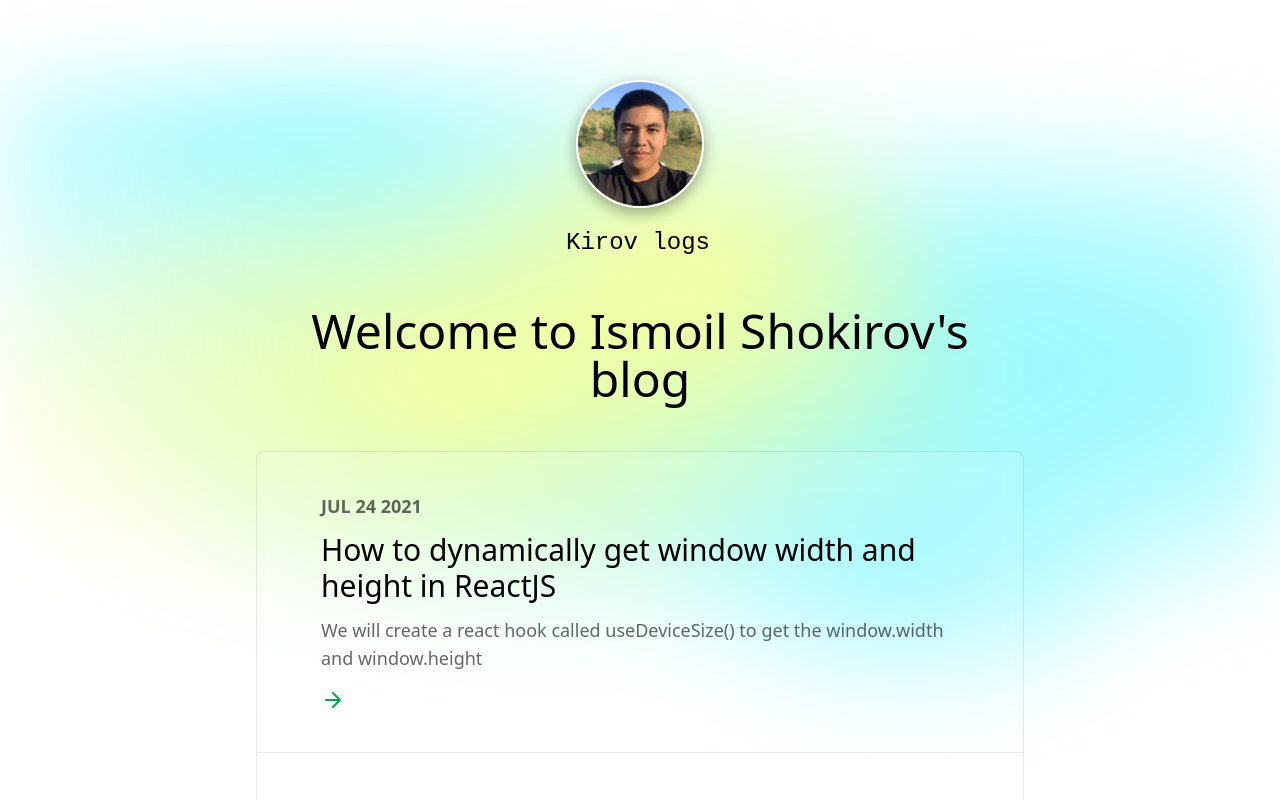
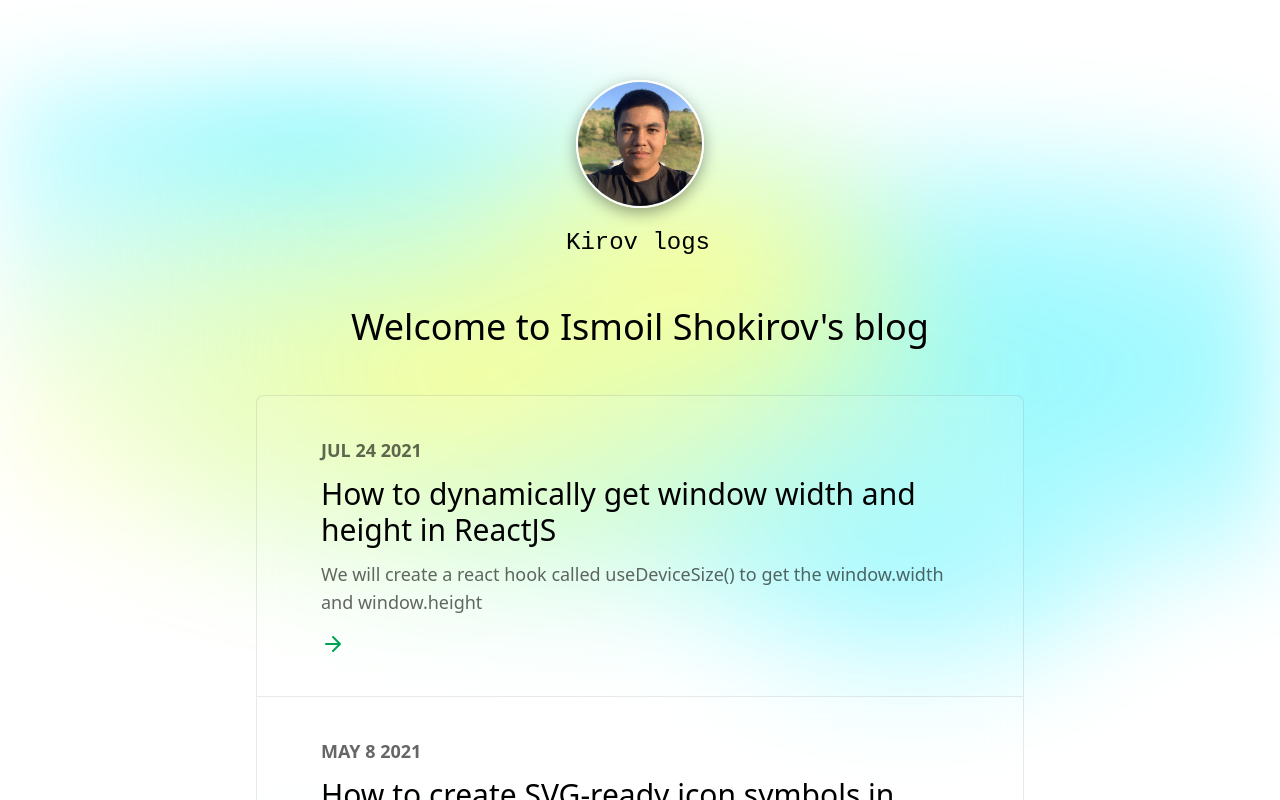
Before and after one commit to ismoil793/kirov-logs, a Next.js app: page / in a window 1280 px wide. Shown: the top 800 px of the page. Built offline with nearby package versions, Linux system fonts and the light colour scheme.

Commit message:
fixed some bugs

```diff
--- a/pages/index.js
+++ b/pages/index.js
@@ -14,7 +14,7 @@ export default function Index({ posts, globalData }) {
       <SEO title={globalData.name} description={globalData.blogTitle} />
       <Header name={globalData.name} />
       <main className="w-full">
-        <h1 className="text-3xl lg:text-5xl text-center mb-12">
+        <h1 className="text-2xl lg:text-4xl text-center mb-12">
           {globalData.blogTitle}
         </h1>
         <ul className="w-full">
--- a/pages/posts/[slug].js
+++ b/pages/posts/[slug].js
@@ -42,7 +42,7 @@ export default function PostPage({
         description={frontMatter.description}
       />
       <Header name={globalData.name} />
-      <article className="px-6 md:px-0">
+      <article className="px-6 md:px-0 max-w-full">
         <header>
           <h1 className="text-3xl md:text-5xl dark:text-white text-center mb-12">
             {frontMatter.title}
```
Also changed, not shown: package.json (+4 -3 lines).
